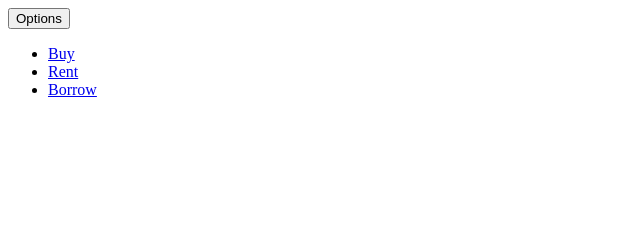
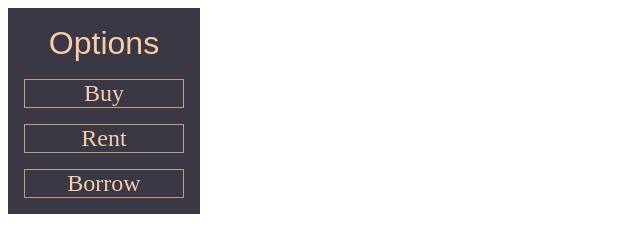
Before and after one commit to LedaThemis/odin-drop-down-menu, a website built with webpack: page dist/index.html in a window 1280 px wide. Both pictures are taken after a click on the button "Options". Shown: the whole page, without its empty margins (0-640 px from the left). Built offline with nearby package versions, Linux system fonts and the light colour scheme.

Commit message:
style menu, make menu id-based

```diff
--- a/src/index.js
+++ b/src/index.js
@@ -1,6 +1,6 @@
 import './styles.css';
 
-const DropdownMenu = () => {
+const DropdownMenu = (id) => {
   const DOMHandlers = (() => {
     const toggleDropdownMenu = (dropdownMenu) => {
       if (dropdownMenu.style.display) {
@@ -26,9 +26,9 @@ const DropdownMenu = () => {
   })();
 
   const DOM = (() => {
-    const dropdownButton = document.querySelector('#dropdown-button-1');
+    const dropdownButton = document.querySelector(`#dropdown-button-${id}`);
     dropdownButton.addEventListener('click', DOMHandlers.handleDropDownButtonClick);
   })();
 };
 
-DropdownMenu();
+DropdownMenu(1);
--- a/src/styles.css
+++ b/src/styles.css
@@ -1,3 +1,53 @@
-h1 {
-  color: red;
+.dropdown-menu {
+  --dropdown-menu-bg-color: #3a3845;
+  --dropdown-menu-font-color: #f7ccac;
+  --dropdown-items-border-color: #c69b7b;
+
+  --dropdown-menu-button-font-size: 2rem;
+  --dropdown-items-font-size: 1.5rem;
+
+  --dropdown-menu-width: 10rem;
+  --dropdown-menu-padding: 1rem;
+
+  display: flex;
+  flex-direction: column;
+  gap: 1rem;
+  width: var(--dropdown-menu-width);
+  padding: var(--dropdown-menu-padding);
+
+  background-color: var(--dropdown-menu-bg-color);
 }
+
+.dropdown-button {
+  background-color: transparent;
+  border: none;
+
+  color: var(--dropdown-menu-font-color);
+  font-size: var(--dropdown-menu-button-font-size);
+
+  cursor: pointer;
+}
+
+.dropdown-items {
+  margin: 0;
+  padding: 0;
+  list-style-type: none;
+  width: 100%;
+
+  display: flex;
+  flex-direction: column;
+  align-items: center;
+  gap: 1rem;
+}
+
+.dropdown-items > a {
+  text-decoration: none;
+  width: 100%;
+  color: var(--dropdown-menu-font-color);
+  font-size: var(--dropdown-items-font-size);
+}
+
+.dropdown-item {
+  border: 1px solid var(--dropdown-items-border-color);
+  text-align: center;
+}
```
Also changed, not shown: dist/index.html, dist/main.js.
